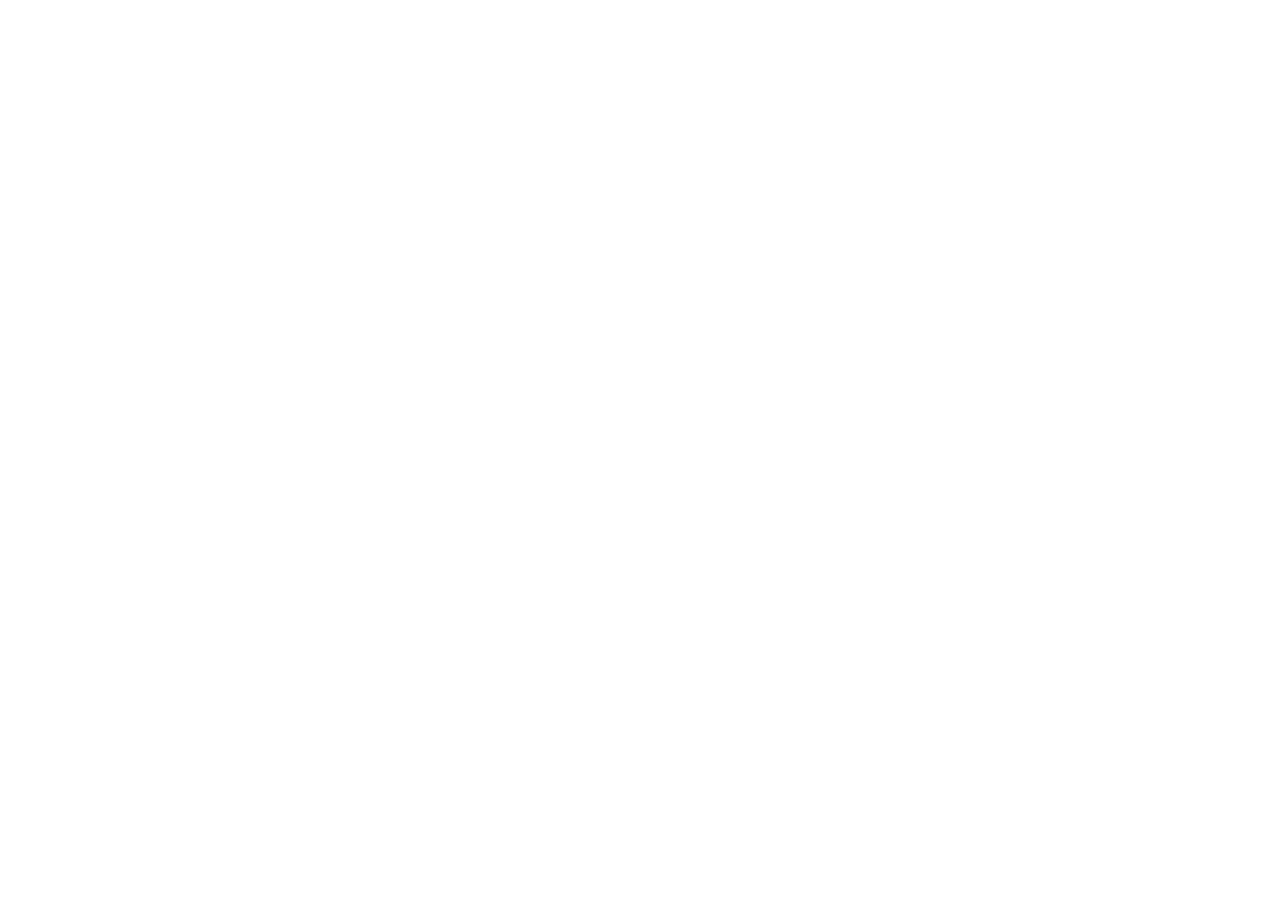
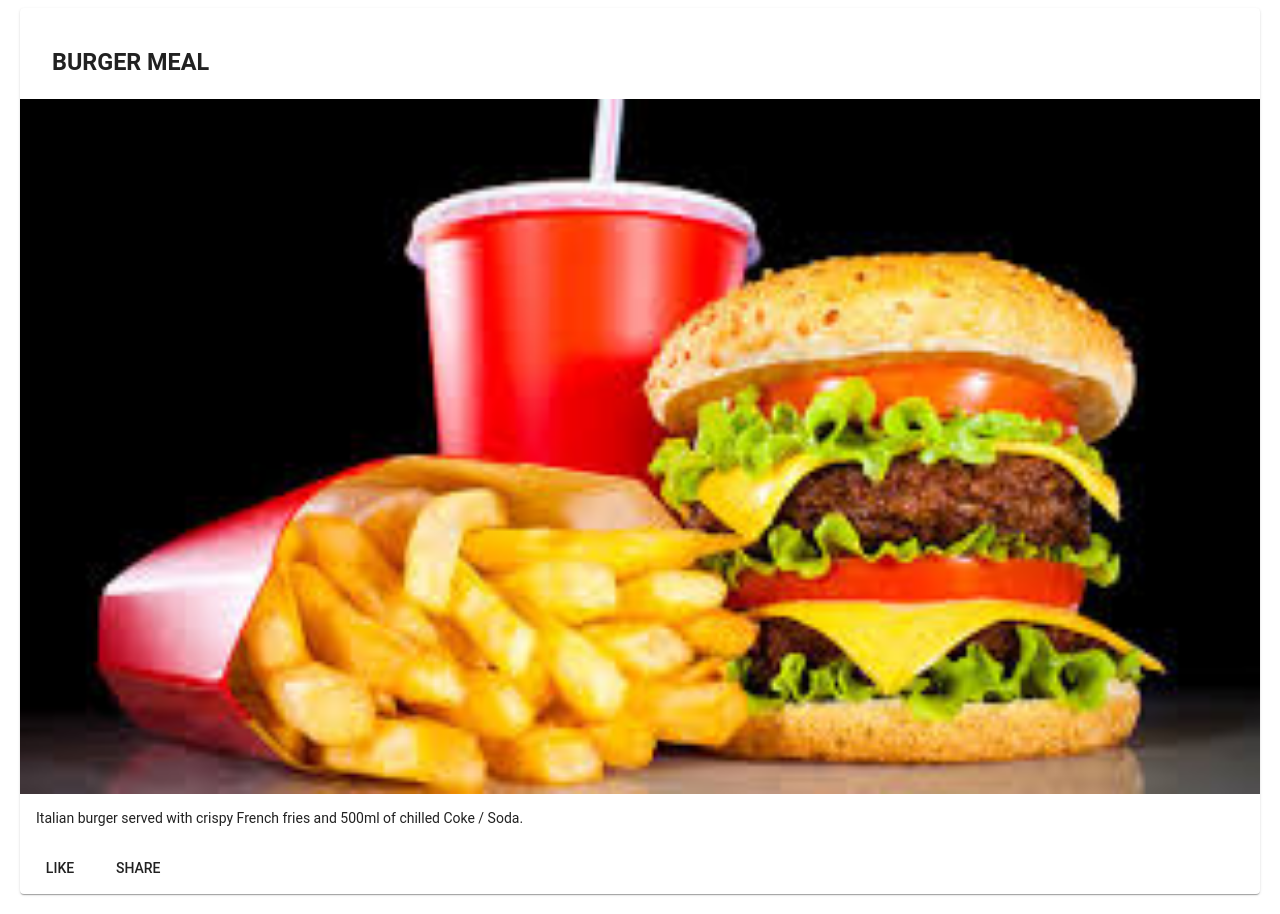
Before and after one commit to kishanrajg16/coursera-angular, an Angular app: page / in a window 1280 px wide. Shown: the part 566-1480 px from the top of the page. Before the commit the page ends 800 px from the top, so only its background shows below. Built offline with nearby package versions, Linux system fonts and the light colour scheme.

Commit message:
const DISHES initialized, menu.component.html modified

```diff
--- a/src/app/app.module.ts
+++ b/src/app/app.module.ts
@@ -2,9 +2,11 @@
 import { BrowserModule } from '@angular/platform-browser';
 import { BrowserAnimationsModule } from '@angular/platform-browser/animations';
 import { MatToolbarModule } from '@angular/material/toolbar';
-import {MatListModule} from '@angular/material/list';
+import { MatListModule } from '@angular/material/list';
 import { MatGridListModule } from '@angular/material/grid-list';
 import { FlexLayoutModule } from '@angular/flex-layout';
+import { MatCardModule } from '@angular/material/card';
+import { MatButtonModule } from '@angular/material/button';
 
 import { AppComponent } from './app.component';
 
@@ -20,6 +22,8 @@
     MatListModule,
     MatGridListModule,
     FlexLayoutModule,
+    MatCardModule,
+    MatButtonModule
   ],
   providers: [],
   bootstrap: [AppComponent],
--- a/src/app/menu/menu.component.html
+++ b/src/app/menu/menu.component.html
@@ -4,7 +4,7 @@
 
     <div fxFlex>
         <div>
-          <h3>Menu</h3>
+          <h3>MENU</h3>
           <hr>
         </div>
       </div>
@@ -20,6 +20,24 @@
         </mat-grid-list>
     </div>
 
+    <div fxFlex *ngIf="selectedDish">
+        <mat-card>
+            <mat-card-header>
+                <mat-card-title>
+                    <h3>{{selectedDish.name | uppercase}}</h3>
+                </mat-card-title>
+            </mat-card-header>
+            <img mat-card-image src="{{selectedDish.image}}" alt="{{selectedDish.name}}">
+            <mat-card-content>
+                <p>{{selectedDish.description}}</p>
+            </mat-card-content>
+            <mat-card-actions>
+                <button mat-button>LIKE</button>
+                <button mat-button>SHARE</button>
+            </mat-card-actions>
+        </mat-card>
+    </div>
+
     <!-- <mat-list fxFlex>
         <mat-list-item *ngFor="let dish of dishes">
             <img matListAvatar src="{{dish.image}}" alt="{{dish.name}}">
--- a/src/app/menu/menu.component.ts
+++ b/src/app/menu/menu.component.ts
@@ -1,14 +1,7 @@
 import { Component, OnInit } from '@angular/core';
 import { Dish } from '../shared/dish';
 
-@Component({
-  selector: 'app-menu',
-  templateUrl: './menu.component.html',
-  styleUrls: ['./menu.component.scss']
-})
-export class MenuComponent implements OnInit {
-
-  dishes: Dish[] = [
+const DISHES: Dish[] = [
 {
   id: '0',
   name: 'Burger Meal',
@@ -51,6 +44,17 @@
 }
 ];
 
+@Component({
+  selector: 'app-menu',
+  templateUrl: './menu.component.html',
+  styleUrls: ['./menu.component.scss']
+})
+export class MenuComponent implements OnInit {
+
+  dishes: Dish[] = DISHES;
+
+  selectedDish: Dish = DISHES[0];
+
   constructor() { }
 
   ngOnInit(): void {
```
Lines whose indentation alone changed are shown as unchanged.
